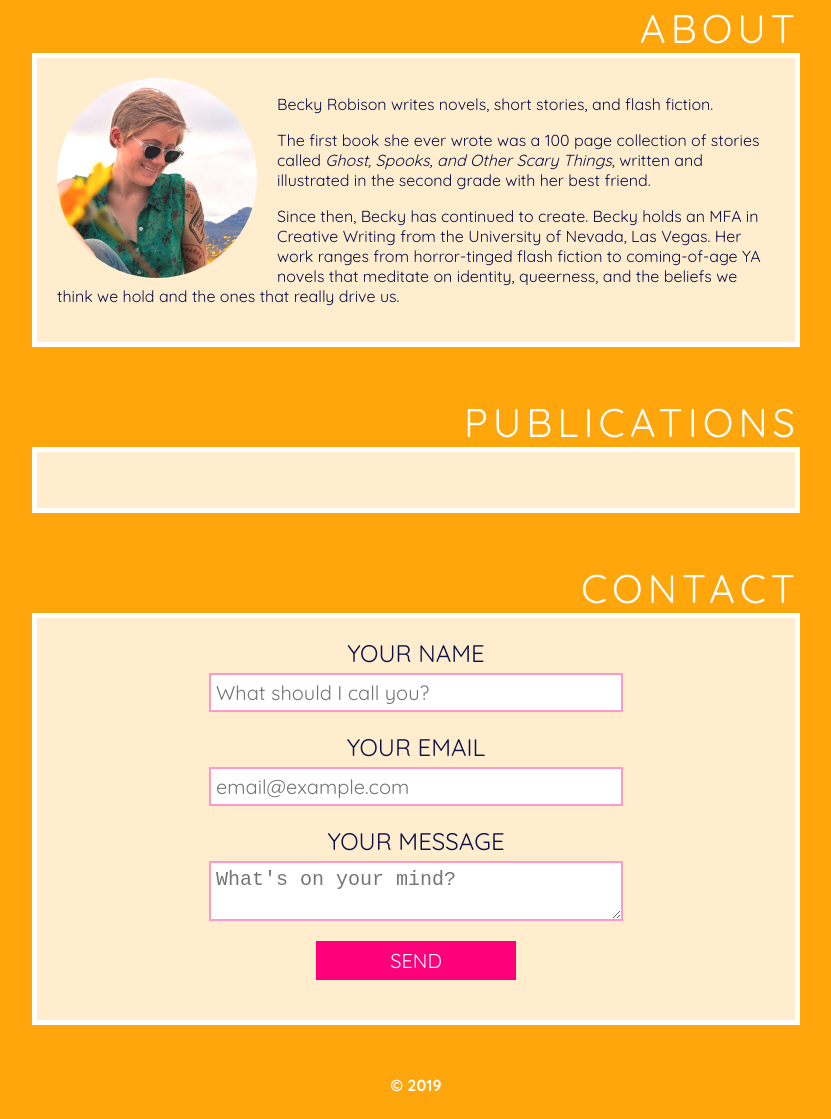
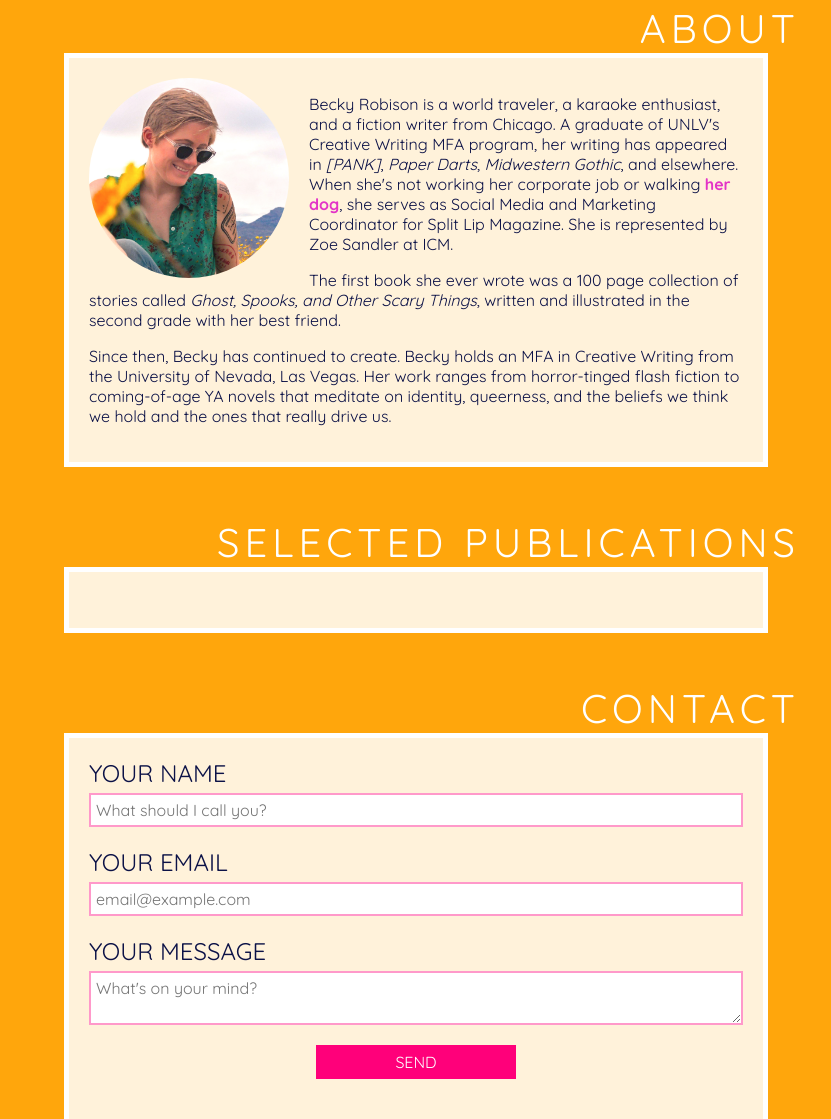
Before and after one commit to letakeane/becky, a website: page public/index.html in a window 1280 px wide. Shown: the part 837-1956 px from the top of the page, without its empty margins (224-1055 px from the left). Before the commit the page ends 1932 px from the top, so only its background shows below. Drawn offline with Linux system fonts and the light colour scheme; a web font is replaced by a local one.

Commit message:
Update styles, add more to bio

```diff
--- a/public/index.html
+++ b/public/index.html
@@ -34,14 +34,14 @@
     <h2>ABOUT</h2>
     <section class="About">
       <div class="author-photo" alt="Becky Robison sitting in a field of wildflowers"></div>
-      <p class="section-text author-text">Becky Robison writes novels, short stories, and flash fiction.</p>
+      <p class="section-text author-text">Becky Robison is a world traveler, a karaoke enthusiast, and a fiction writer from Chicago. A graduate of UNLV's Creative Writing MFA program, her writing has appeared in <i>[PANK]</i>, <i>Paper Darts</i>, <i>Midwestern Gothic</i>, and elsewhere. When she's not working her corporate job or walking <a href="https://www.instagram.com/okey_dokey_okie/" class="section-link" target="_blank">her dog</a>, she serves as Social Media and Marketing Coordinator for Split Lip Magazine. She is represented by Zoe Sandler at ICM.</p>
       <p class="section-text author-text">The first book she ever wrote was a 100 page collection of stories called <i>Ghost, Spooks, and Other Scary Things</i>, written and illustrated in the second grade with her best friend.</p>
       <p class="section-text author-text">Since then, Becky has continued to create. Becky holds an MFA in Creative Writing from the University of Nevada, Las Vegas. Her work ranges from horror-tinged flash fiction to coming-of-age YA novels that meditate on identity, queerness, and the beliefs we think we hold and the ones that really drive us. </p>
       <p class="section-text author-text"></p>
     </section>
 
     <a name="publications"></a>
-    <h2>PUBLICATIONS</h2>
+    <h2>SELECTED PUBLICATIONS</h2>
     <section class="Publications">
       <p class="section-text"></p>
     </section>
--- a/public/styles.css
+++ b/public/styles.css
@@ -17,7 +17,7 @@ h1 {
   font-family: 'Shrikhand', cursive;
 }
 
-h2, label, p, a, button, input, li {
+h2, label, p, a, button, input, li, textarea {
   font-family: 'Quicksand', sans-serif;
   font-size: 16px;
 }
@@ -74,12 +74,16 @@ h2 {
 
 section {
   box-sizing: border-box;
-  width: 60%;
+  width: 55%;
   border: white 5px solid;
-  background: rgba(255,255,255,.8);
+  background: rgba(255,255,255,.85);
   margin: 0 auto 50px auto;
   padding: 20px;
   overflow: auto;
+}
+
+.section-link {
+  color: rgba(227,52,199,1);
 }
 
 .section-text, label {
@@ -105,7 +109,7 @@ form {
   display: flex;
   flex-direction: column;
   justify-content: flex-start;
-  text-align: center;
+  /* text-align: center; */
 }
 
 label {
@@ -115,11 +119,11 @@ label {
 }
 
 input, textarea, button {
-  font-size: 20px;
+  box-sizing: border-box;
   display: block;
   margin: auto;
   margin-bottom: 20px;
-  width: 400px;
+  width: 100%;
   height: auto;
   padding: 5px;
   border: 2px solid rgba(255,0,122,.4);
```
